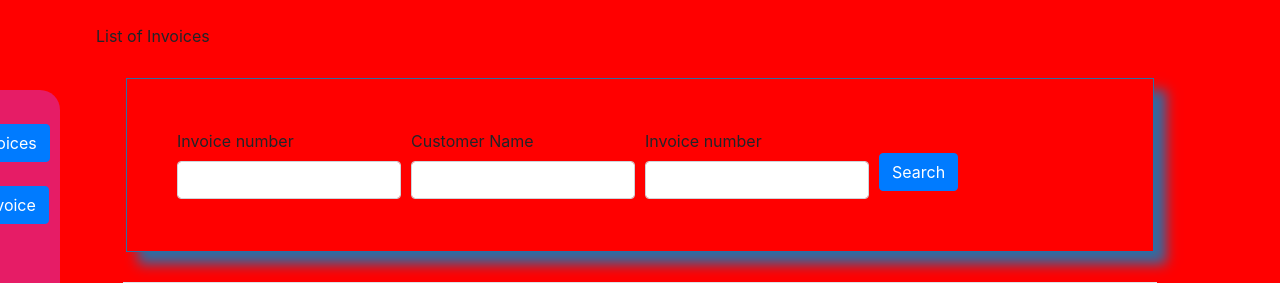
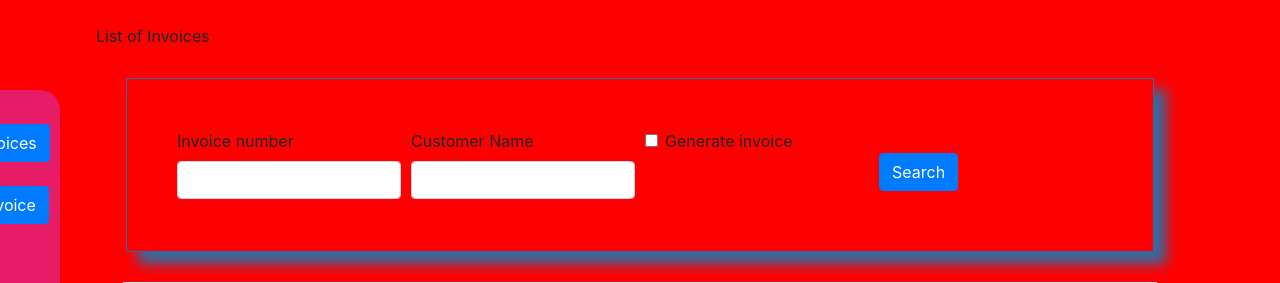
Before and after one commit to Memory-Wabwile/Invoice-Management-System, a Django app: page /list_invoice/ in a window 1280 px wide. Shown: the top 283 px of the page. Run offline with Django 4.2, Linux system fonts and the light colour scheme; data comes from the database, SQL or seed files in the repository; some libraries are stand-ins or nearby versions.

Commit message:
render the generate invoice on the template

```diff
--- a/invoicemgt/forms.py
+++ b/invoicemgt/forms.py
@@ -44,9 +44,10 @@ class InvoiceForm(forms.ModelForm):
 
 
 class InvoiceSearchForm(forms.ModelForm):
+	generate_invoice = forms.BooleanField(required=False)
 	class Meta:
 		model = Invoice
-		fields = ['invoice_number' , 'name']
+		fields = ['invoice_number' , 'name' , 'generate_invoice']
 
 class InvoiceUpdateForm(forms.ModelForm):
 	class Meta:
--- a/invoicemgt/templates/list_invoice.html
+++ b/invoicemgt/templates/list_invoice.html
@@ -38,7 +38,7 @@
                       {{ form.name|as_crispy_field }}
                     </div>
                     <div class="form-group col-md-3">
-                      {{ form.invoice_number|as_crispy_field }}
+                      {{ form.generate_invoice|as_crispy_field }}
                     </div>
                     <div class="form-group col-md-3">
                       <br>
```
